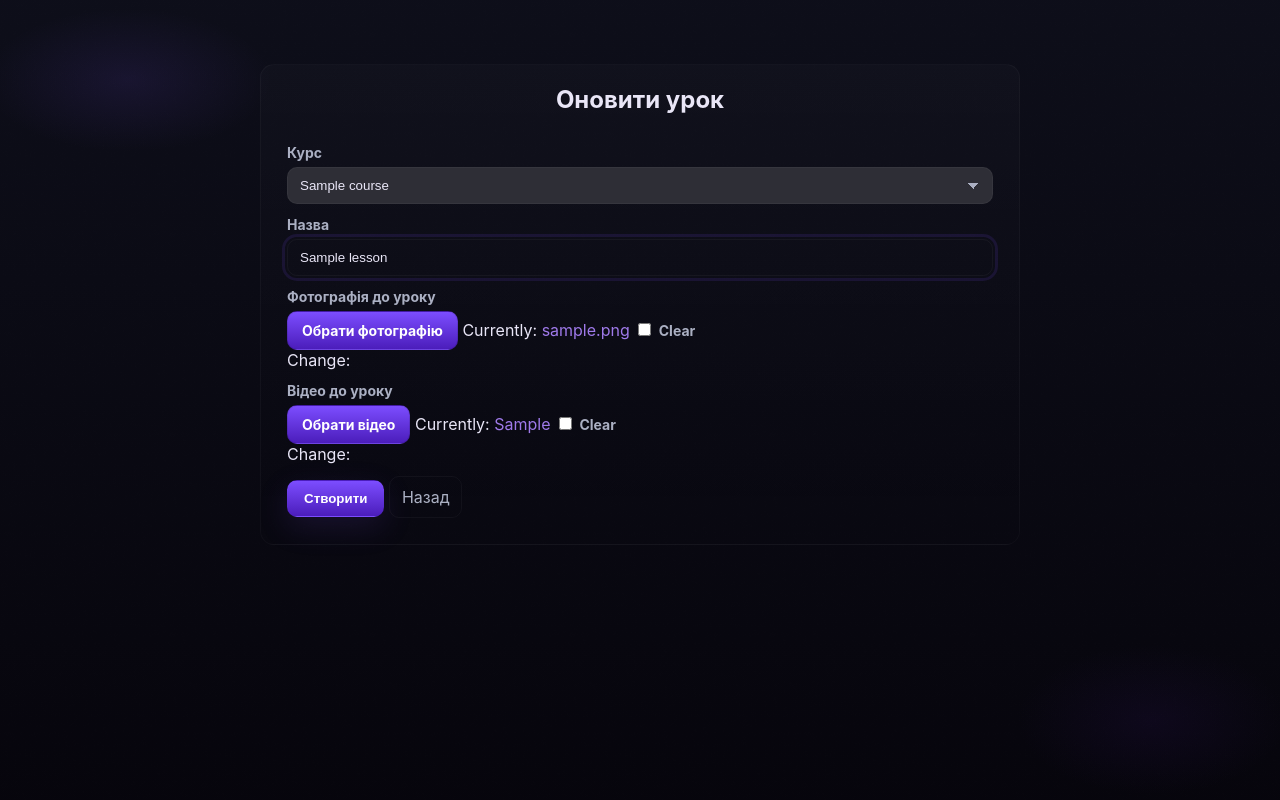
After one commit to Neatink/Learning-Management-System, a Django app: page /lesson/update/1 in a window 1280 px wide. The commit adds this page. Run offline with Django 5.2, Linux system fonts and the light colour scheme; a user stored in the database is signed in; tables that the repository leaves empty hold one stand-in row (values such as "Sample post").

Commit message:
Add update lesson in admin-menu

```diff
--- a/LMS/LMS/urls.py
+++ b/LMS/LMS/urls.py
@@ -22,7 +22,8 @@ urlpatterns = [
     path('course/create', CreateCourseView.as_view(), name='course_create_view'),
     path('course/update/<pk>', UpdateCourseView.as_view(), name='course_update_view'),
     path('course/delete/<pk>', DeleteCourseView.as_view(), name='course_delete_view'),
-    path('lesson/create', CreateLessonView.as_view(), name='_create_view'),
+    path('lesson/create', CreateLessonView.as_view(), name='lesson_create_view'),
+    path('lesson/update/<pk>', UpdateLessonView.as_view(), name='lesson_update_view'),
 ]
 if settings.DEBUG:
     urlpatterns += static(settings.MEDIA_URL, document_root=settings.MEDIA_ROOT)
--- a/LMS/LMSproject/templates/admin_menu.html
+++ b/LMS/LMSproject/templates/admin_menu.html
@@ -41,7 +41,7 @@
           <li class="list-item">
             <a href="/lesson/detail/{{ lesson.id }}" class="item-link">{{ lesson }}</p>
             <div class="actions">
-              <a href="#" class="btn btn-edit">Редагувати</a>
+              <a href="/lesson/update/{{ lesson.id }}" class="btn btn-edit">Редагувати</a>
               <a href="#" class="btn btn-danger">Видалити</a>
             </div>
           </li>
--- /dev/null
+++ b/LMS/LMSproject/templates/update_lesson.html
@@ -0,0 +1,65 @@
+<!DOCTYPE html>
+<html lang="uk">
+<head>
+<meta charset="UTF-8">
+<meta name="viewport" content="width=device-width, initial-scale=1.0">
+    <link rel="stylesheet" href="/static/styles.css">
+<title>Update Lesson</title>
+</head>
+<body>
+
+<div class="container">
+<div class="bg-panel">
+<h2>Оновити урок</h2>
+<form method="post" enctype="multipart/form-data">
+{% csrf_token %}
+
+
+<div class="form-row">
+<label class="field-label" for="id_course">{{ form.course.label }}</label>
+{{ form.course }}
+{% if form.course.errors %}
+<div class="field-errors">{{ form.course.errors }}</div>
+{% endif %}
+</div>
+
+
+<div class="form-row">
+<label class="field-label" for="id_name">{{ form.name.label }}</label>
+{{ form.name }}
+{% if form.name.errors %}
+<div class="field-errors">{{ form.name.errors }}</div>
+{% endif %}
+</div>
+
+
+<div class="form-row file-input">
+<label class="field-label">{{ form.image.label }}</label>
+<label class="file-btn" for="id_image">Обрати фотографію</label>
+{{ form.image }}
+{% if form.image.errors %}
+<div class="field-errors">{{ form.image.errors }}</div>
+{% endif %}
+</div>
+
+
+<div class="form-row file-input">
+<label class="field-label">{{ form.video.label }}</label>
+<label class="file-btn" for="id_video">Обрати відео</label>
+{{ form.video }}
+{% if form.video.errors %}
+<div class="field-errors">{{ form.video.errors }}</div>
+{% endif %}
+</div>
+
+
+<div class="mt-1">
+<button type="submit" class="btn btn-primary">Створити</button>
+<a href="/admin-menu" class="btn-secondary">Назад</a>
+</div>
+
+</form>
+</div>
+</div>
+</body>
+</html>
--- a/LMS/LMSproject/views.py
+++ b/LMS/LMSproject/views.py
@@ -123,3 +123,10 @@ class CreateLessonView(LoginRequiredMixin, UserIsAdminMixin, CreateView):
     template_name = 'create_lesson.html'
     form_class = LessonForm
     success_url = reverse_lazy('admin_menu_view')
+
+
+class UpdateLessonView(LoginRequiredMixin, UserIsAdminMixin, UpdateView):
+    template_name = 'update_lesson.html'
+    form_class = LessonForm
+    model = Lesson
+    success_url = reverse_lazy('admin_menu_view')
```
